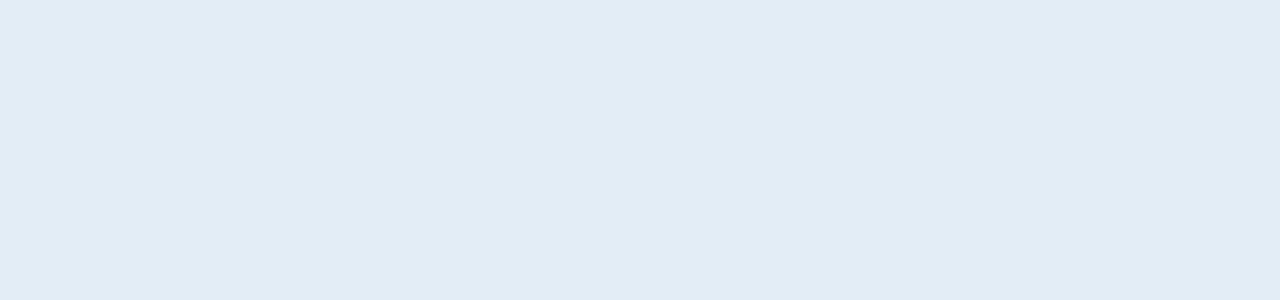
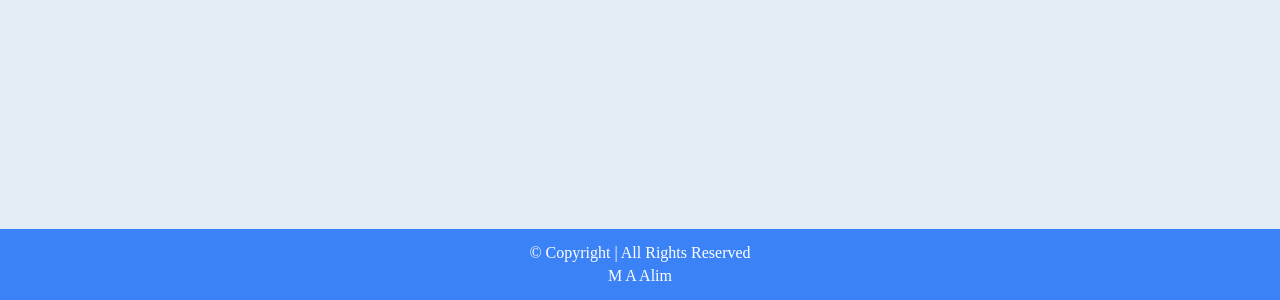
Before and after one commit to gurami-1234/Shopify-Web-b, a React (Create React App) app: page / in a window 1280 px wide. Shown: the part 1355-1655 px from the top of the page. Before the commit the page ends 1584 px from the top, so only its background shows below. Built offline with nearby package versions, Linux system fonts and the light colour scheme.

Commit message:
Footer is Done

```diff
--- a/src/App.js
+++ b/src/App.js
@@ -1,3 +1,4 @@
+import Footer from "./components/Footer/Footer";
 import Navbar from "./components/Navbar/Navbar";
 
 function App() {
@@ -6,6 +7,7 @@ function App() {
       <Navbar/>
 
       <div style={{height:"1500px"}}></div>
+      <Footer/>
     </div>
   );
 }
--- /dev/null
+++ b/src/components/Footer/Footer.css
@@ -0,0 +1,13 @@
+.footer{
+    width: 100%;
+    padding: 10px 0;
+    display: flex;
+    justify-content: center;
+    text-align: center;
+    background-color: rgb(59,130,246);
+    color: white;
+}
+.footer div p{
+    margin: 5px 0;
+    font-size: 1rem;
+}
--- /dev/null
+++ b/src/components/Footer/Footer.jsx
@@ -0,0 +1,13 @@
+import './Footer.css'
+function Footer() {
+    return (
+        <footer className="footer">
+            <div className="textures">
+                <p>© Copyright | All Rights Reserved</p>
+                <p>M A Alim</p>
+            </div>
+        </footer>
+    );
+}
+
+export default Footer;
```
